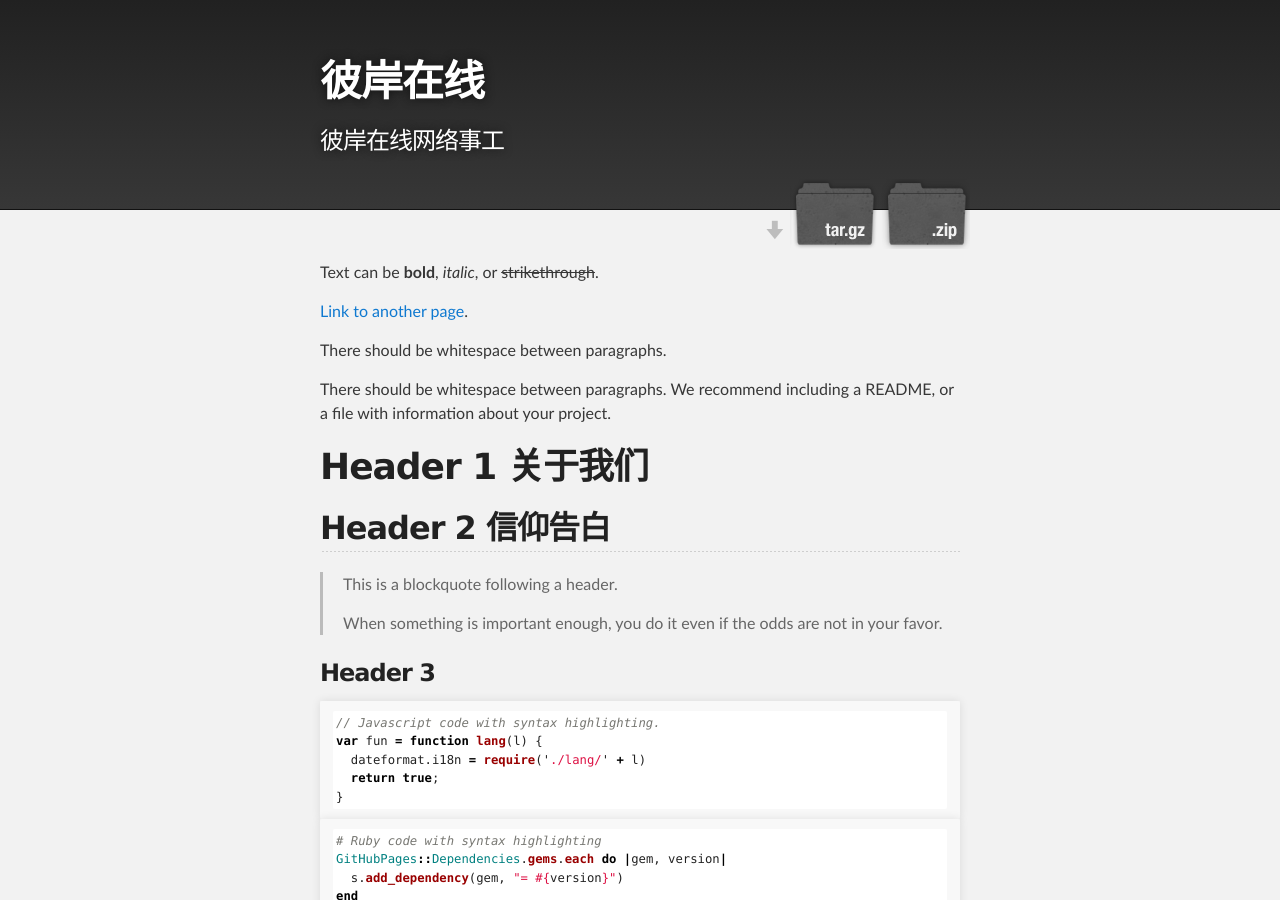
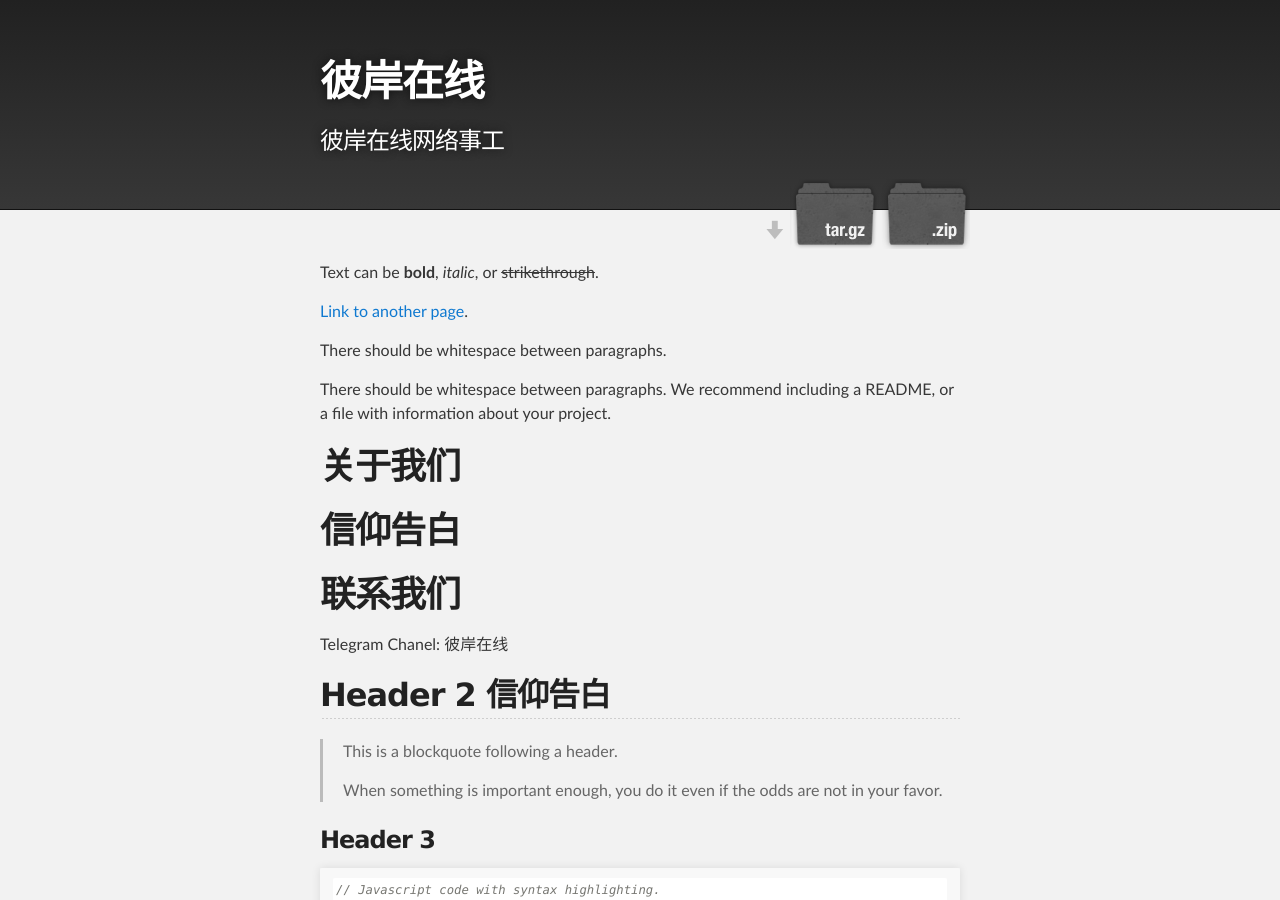
Before and after one commit to simonjob42/simonjob42.github.io, a Jekyll site: the page built from index.md, in a window 1280 px wide and 900 px high. Built offline with Jekyll 4.4.1, drawn with Linux system fonts in a browser that asks for light colours.

Commit message:
Update index.md

```diff
--- a/index.md
+++ b/index.md
@@ -10,8 +10,12 @@ There should be whitespace between paragraphs.
 
 There should be whitespace between paragraphs. We recommend including a README, or a file with information about your project.
 
-# Header 1 关于我们
+# 关于我们
 
+# 信仰告白
+
+# 联系我们
+Telegram Chanel: 彼岸在线
 
 
 ## Header 2 信仰告白
```
